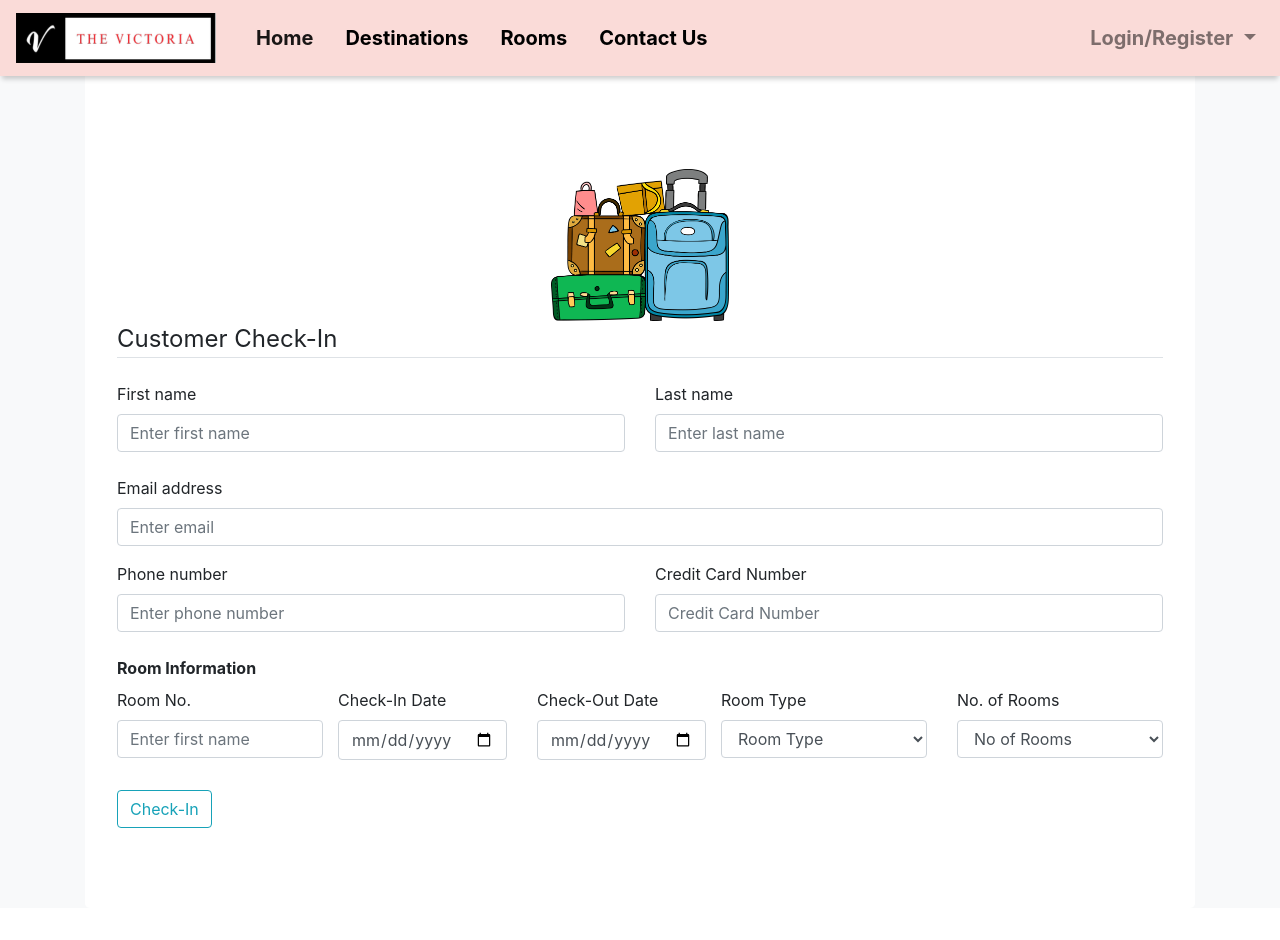
After one commit to hinalpujara/Hotel-Reservation-System, a PHP site: page /checkinform.php in a window 1280 px wide. The commit adds this page. Run offline with PHP 8.4, Linux system fonts and the light colour scheme; some libraries are stand-ins or nearby versions.

Commit message:
Checkin Form

```diff
--- a/PastBookings.php
+++ b/PastBookings.php
@@ -13,6 +13,7 @@
     <script src="https://ajax.googleapis.com/ajax/libs/jquery/1.12.4/jquery.min.js"></script>
     <script src="https://maxcdn.bootstrapcdn.com/bootstrap/3.3.7/js/bootstrap.min.js"></script>
     <style>
+
         body {
             color: #566787;
             background: #f5f5f5;
--- /dev/null
+++ b/checkinform.php
@@ -0,0 +1,106 @@
+<!doctype html>
+<html lang="en">
+  <head>
+    <!-- Required meta tags -->
+    <meta charset="utf-8">
+    <meta name="viewport" content="width=device-width, initial-scale=1, shrink-to-fit=no">
+
+    <!-- Bootstrap CSS -->
+    <link rel="stylesheet" href="https://maxcdn.bootstrapcdn.com/bootstrap/4.0.0/css/bootstrap.min.css" integrity="sha384-Gn5384xqQ1aoWXA+058RXPxPg6fy4IWvTNh0E263XmFcJlSAwiGgFAW/dAiS6JXm" crossorigin="anonymous">
+
+    <title>Contact Us-The Victoria</title>
+    <style type="text/css">
+        <?php include "navbar/navbarCSS.php"; ?>
+    </style>
+      </head>
+      <body>
+      <?php include "navbar/navbar.php"; ?>
+    <div class="container">
+    <div class="jumbotron" style="background-color: white;" >
+     <img src="images/lug.png" alt="Maxwell Admin" class="mx-auto d-block img-fluid unlock-icon pt-5" style="height: 200px;">
+        <form action="registrationdata.php" method="POST">
+            <fieldset class="form-group">
+                <legend class="border-bottom mb-4">Customer Check-In</legend>
+                <div class="row">
+                  <div class="col">
+                      <label>First name</label>
+                      <input type="text" class="form-control" placeholder="Enter first name" name="fname">
+                  </div>
+                  <div class="col">
+                      <label>Last name</label>
+                      <input type="text" class="form-control" placeholder="Enter last name" name="lname">
+                  </div>
+                </div>
+                <div class="form-group">
+                  <br>
+                  <label for="exampleInputEmail1">Email address</label>
+                  <input type="email" class="form-control" id="exampleInputEmail1" aria-describedby="emailHelp" placeholder="Enter email" name="email">
+                </div>
+                <div class="row">
+                  <div class="col">
+                    <label for="contact">Phone number</label>
+                    <input type="text" class="form-control" id="contact" aria-describedby="phoneHelp" name="contactno" placeholder="Enter phone number">
+                  </div>
+                  <div class="col">
+                    <label for="ccn">Credit Card Number</label>
+                    <input type="tel" class="form-control" placeholder="Credit Card Number" aria-label="ccn" aria-describedby="basic-addon1" name="ccn">
+                  </div>
+                </div>
+                <br>
+                <label for="inputPassword5"><b>Room Information</b></label>
+                <div class="row">
+                  <div class="col">
+                      <label>Room No.</label>
+                      <input type="text" class="form-control" placeholder="Enter first name" name="fname">
+                  </div>
+                  <div class="row">
+                    <div class="col">
+                        <label>Check-In Date</label>
+                        <input class="form-control" type="date" name="checkin" required>
+                    </div>
+                    <div class="col">
+                        <label>Check-Out Date</label>
+                        <input class="form-control" type="date" name="checkin" required >
+                    </div>
+                  </div>
+                  <div class="col">
+                      <label>Room Type</label>
+                      <div class="form-group">
+                        <select name="type" class="form-control" required>
+                              <option value="" selected hidden >Room Type</option>
+                              <option>Premium</option>
+                              <option>Deluxe</option>
+                              <option>Luxury</option>
+                          </select>
+                          <span class="select-arrow"></span> <span class="form-label"></span>
+                        </div>
+                  </div>
+                  <div class="col">
+                  <label>No. of Rooms</label>
+                  <div class="form-group">
+                    <select name="rooms" class="form-control" required>
+                          <option value="" selected hidden>No of Rooms</option>
+                          <option>1</option>
+                          <option>2</option>
+                          <option>3</option>
+                      </select>
+                      <span class="select-arrow"></span> <span class="form-label"></span>
+                    </div>
+                </div>
+                <br>
+            </fieldset>
+            <div class="form-group">
+                <button align = "center"class="btn btn-outline-info" type="submit">Check-In</button>
+            </div>
+        </form>
+
+    </div>
+    </div>
+
+    <!-- Optional JavaScript -->
+    <!-- jQuery first, then Popper.js, then Bootstrap JS -->
+    <script src="https://code.jquery.com/jquery-3.2.1.slim.min.js" integrity="sha384-KJ3o2DKtIkvYIK3UENzmM7KCkRr/rE9/Qpg6aAZGJwFDMVNA/GpGFF93hXpG5KkN" crossorigin="anonymous"></script>
+    <script src="https://cdnjs.cloudflare.com/ajax/libs/popper.js/1.12.9/umd/popper.min.js" integrity="sha384-ApNbgh9B+Y1QKtv3Rn7W3mgPxhU9K/ScQsAP7hUibX39j7fakFPskvXusvfa0b4Q" crossorigin="anonymous"></script>
+    <script src="https://maxcdn.bootstrapcdn.com/bootstrap/4.0.0/js/bootstrap.min.js" integrity="sha384-JZR6Spejh4U02d8jOt6vLEHfe/JQGiRRSQQxSfFWpi1MquVdAyjUar5+76PVCmYl" crossorigin="anonymous"></script>
+  </body>
+</html>
```
Also changed, not shown: admindisplay.php (+1 -49 lines), images/lug.png (added).
